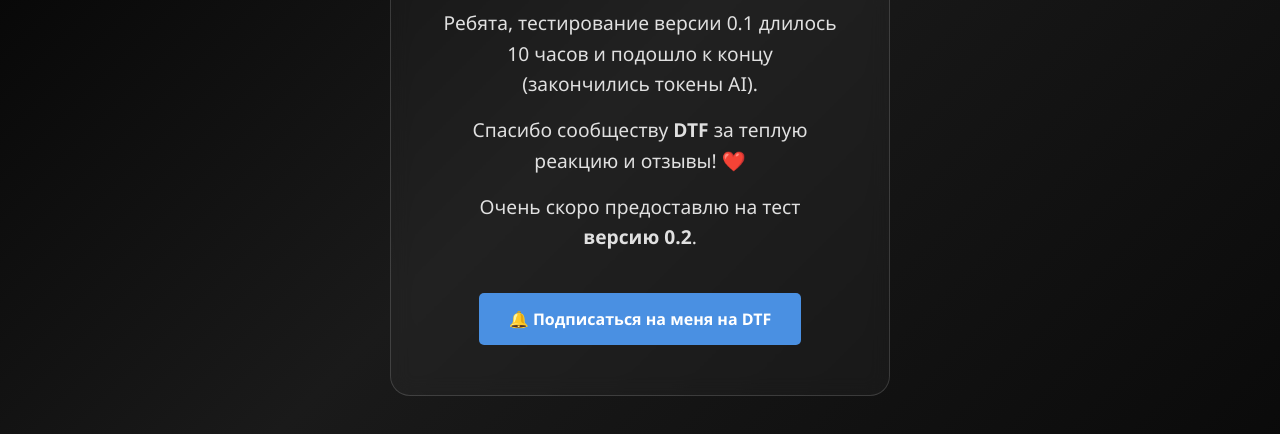
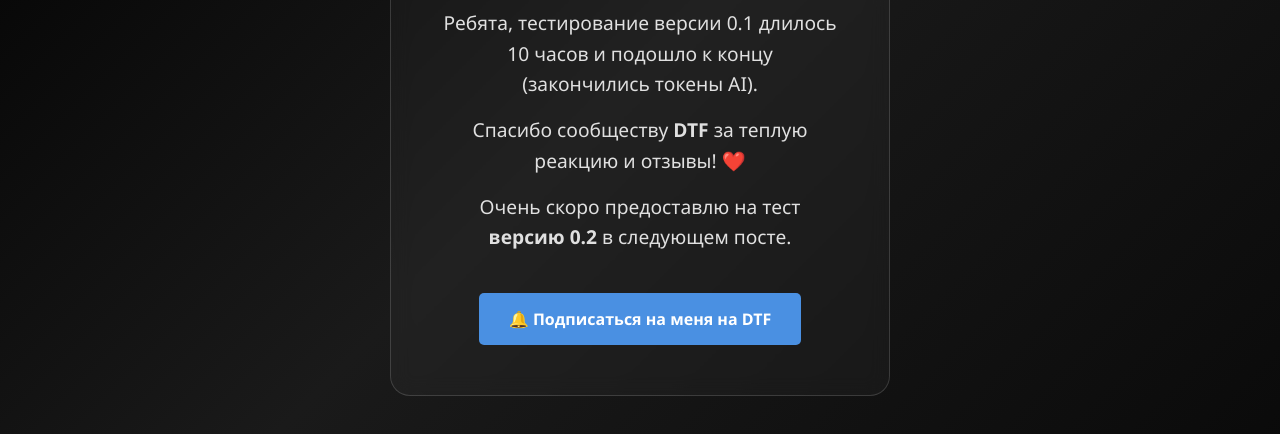
Before and after one commit to BohemiaAIRPG/0.1, a website: page index.html in a window 1280 px wide. Shown: the part 330-764 px from the top of the page. Drawn offline with Linux system fonts and the light colour scheme.

Commit message:
Update text: version 0.2 in next post

```diff
--- a/index.html
+++ b/index.html
@@ -21,7 +21,7 @@
                 <div style="margin: 30px 0; color: #e0e0e0; line-height: 1.6;">
                     <p style="margin-bottom: 15px;">Ребята, тестирование версии 0.1 длилось 10 часов и подошло к концу (закончились токены AI).</p>
                     <p style="margin-bottom: 15px;">Спасибо сообществу <strong>DTF</strong> за теплую реакцию и отзывы! ❤️</p>
-                    <p>Очень скоро предоставлю на тест <strong>версию 0.2</strong>.</p>
+                    <p>Очень скоро предоставлю на тест <strong>версию 0.2</strong> в следующем посте.</p>
                 </div>
 
                 <a href="https://dtf.ru/id992595" target="_blank" style="display: inline-block; padding: 15px 30px; background: #4a90e2; color: white; text-decoration: none; border-radius: 5px; font-weight: bold; margin-top: 10px;">
```
